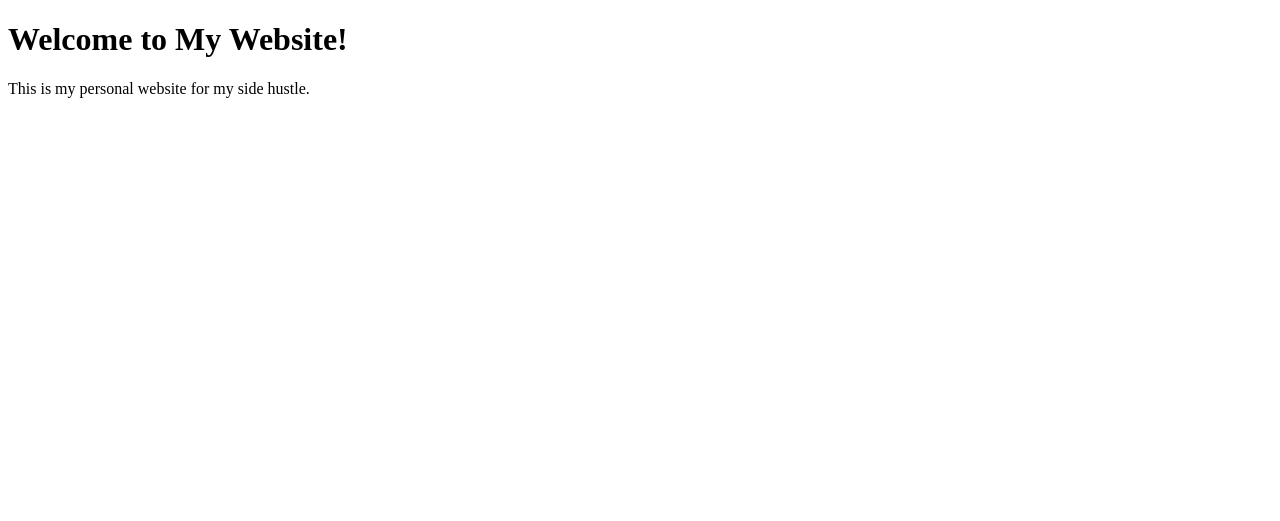
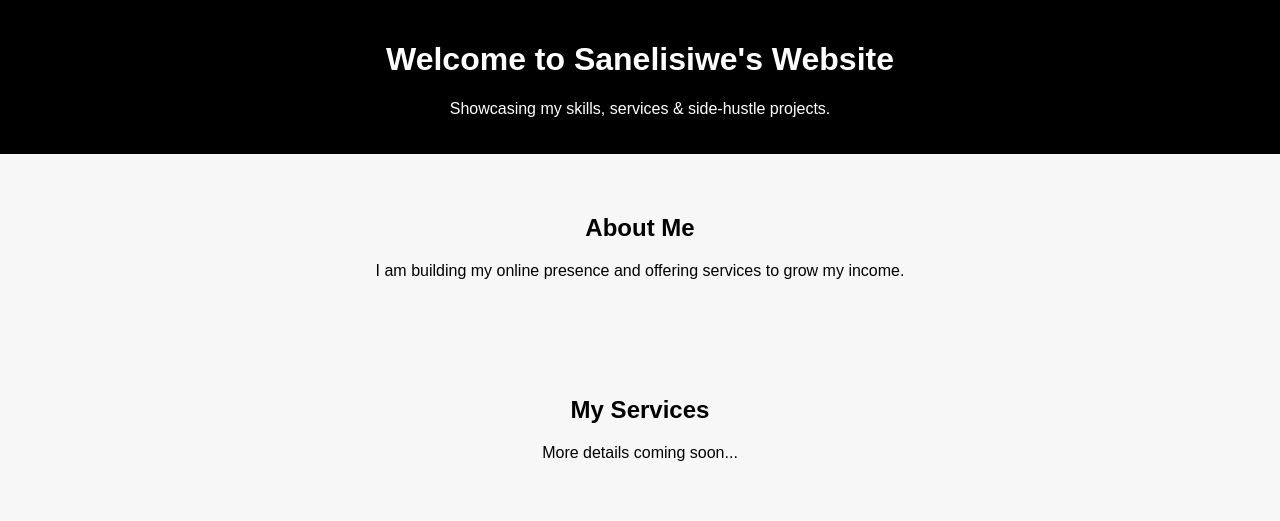
Before and after one commit to mkhizesanelisiwe651-ui/Sanelisiwe-_website, a plain HTML site: page Index.html in a window 1280 px wide. Drawn offline with Linux system fonts and the light colour scheme.

Commit message:
Revise Index.html for personal branding and layout

```diff
--- a/Index.html
+++ b/Index.html
@@ -1,10 +1,51 @@
+
 <!DOCTYPE html>
-<html>
+<html lang="en">
 <head>
-    <title>Sanelisiwe | My Website</title>
+    <meta charset="UTF-8">
+    <meta name="viewport" content="width=device-width, initial-scale=1.0">
+    <title>Sanelisiwe | Personal Website</title>
+    <style>
+        body {
+            font-family: Arial, sans-serif;
+            background: #f7f7f7;
+            margin: 0;
+            padding: 0;
+            text-align: center;
+        }
+        header {
+            background: #000;
+            color: white;
+            padding: 20px;
+        }
+        section {
+            padding: 40px 20px;
+        }
+        .btn {
+            background: #000;
+            color: white;
+            padding: 10px 20px;
+            text-decoration: none;
+            border-radius: 5px;
+        }
+    </style>
 </head>
 <body>
-    <h1>Welcome to My Website!</h1>
-    <p>This is my personal website for my side hustle.</p>
+
+<header>
+    <h1>Welcome to Sanelisiwe's Website</h1>
+    <p>Showcasing my skills, services & side-hustle projects.</p>
+</header>
+
+<section>
+    <h2>About Me</h2>
+    <p>I am building my online presence and offering services to grow my income.</p>
+</section>
+
+<section>
+    <h2>My Services</h2>
+    <p>More details coming soon...</p>
+</section>
+
 </body>
-  </html>
+</html>
```
